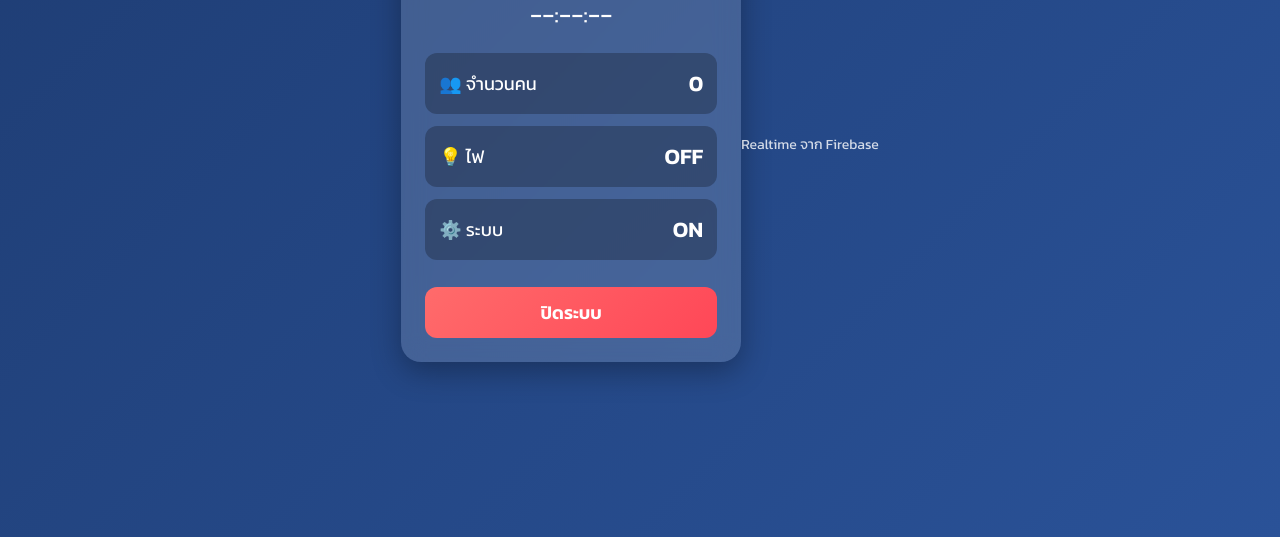
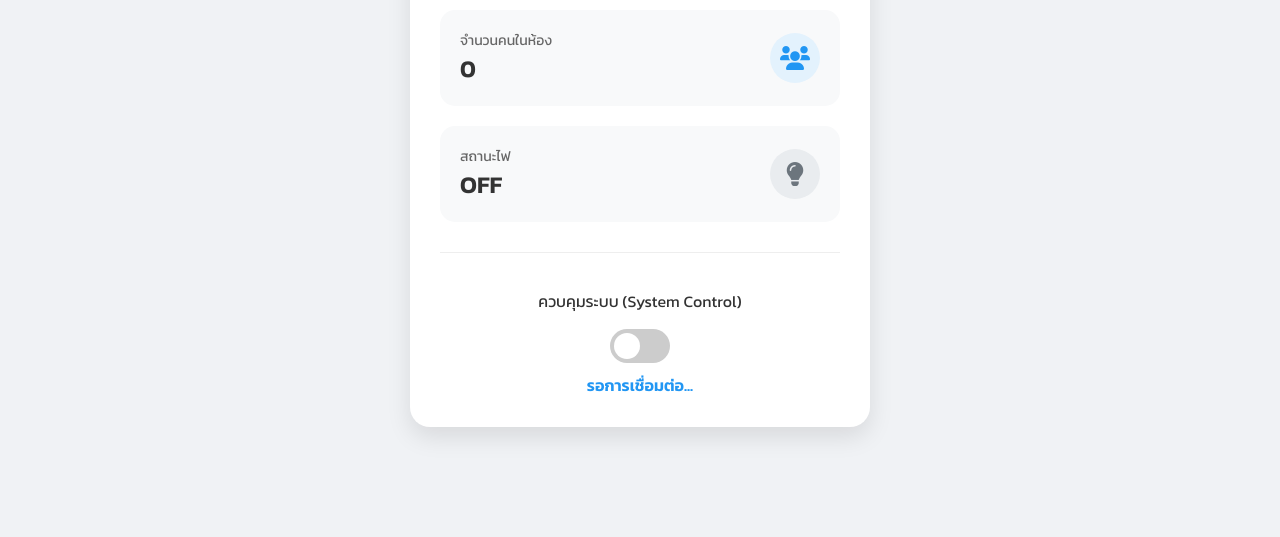
Before and after one commit to 68319090001-hue/pj3, a plain HTML site: page index.html in a window 1280 px wide. Shown: the part 263-800 px from the top of the page. Drawn offline with Linux system fonts and the light colour scheme; no server answers.

Commit message:
Update index.html

```diff
--- a/index.html
+++ b/index.html
@@ -1,185 +1,231 @@
 <!DOCTYPE html>
 <html lang="th">
 <head>
-  <meta charset="UTF-8" />
-  <title>Room Monitor</title>
-  <meta name="viewport" content="width=device-width, initial-scale=1.0" />
-
-  <!-- Google Font -->
+    <meta charset="UTF-8">
+    <meta name="viewport" content="width=device-width, initial-scale=1.0">
+    <title>Room Monitor & Control</title>
     <link href="https://fonts.googleapis.com/css2?family=Kanit:wght@300;400;600&display=swap" rel="stylesheet">
-
-  <!-- Firebase -->
-  <script src="https://www.gstatic.com/firebasejs/9.23.0/firebase-app-compat.js"></script>
-  <script src="https://www.gstatic.com/firebasejs/9.23.0/firebase-database-compat.js"></script>
+    <link rel="stylesheet" href="https://cdnjs.cloudflare.com/ajax/libs/font-awesome/6.0.0/css/all.min.css">
 
     <style>
-    * {
-      box-sizing: border-box;
+        body {
             font-family: 'Kanit', sans-serif;
-    }
-
-    body {
-      margin: 0;
-      min-height: 100vh;
+            background-color: #f0f2f5;
             display: flex;
             justify-content: center;
             align-items: center;
-      background: linear-gradient(135deg, #1e3c72, #2a5298);
-      color: #fff;
+            min-height: 100vh;
+            margin: 0;
+            color: #333;
         }
 
-    .card {
-      width: 340px;
-      background: rgba(255, 255, 255, 0.15);
-      backdrop-filter: blur(12px);
+        .container {
+            background: white;
+            width: 90%;
+            max-width: 400px;
+            padding: 30px;
             border-radius: 20px;
-      padding: 24px;
-      box-shadow: 0 10px 30px rgba(0,0,0,0.3);
+            box-shadow: 0 10px 25px rgba(0,0,0,0.1);
             text-align: center;
         }
 
-    h1 {
-      margin: 0 0 10px;
-      font-weight: 600;
-    }
+        h2 { margin-bottom: 20px; color: #444; }
 
-    .time {
-      font-size: 26px;
+        .status-card {
+            background: #f8f9fa;
+            border-radius: 15px;
+            padding: 20px;
             margin-bottom: 20px;
-    }
-
-    .status {
             display: flex;
             justify-content: space-between;
-      margin: 12px 0;
-      padding: 14px;
-      border-radius: 12px;
-      background: rgba(0,0,0,0.25);
             align-items: center;
         }
 
-    .label {
-      font-size: 18px;
+        .icon-box {
+            width: 50px;
+            height: 50px;
+            border-radius: 50%;
+            display: flex;
+            align-items: center;
+            justify-content: center;
+            font-size: 24px;
         }
 
-    .value {
-      font-size: 22px;
-      font-weight: 600;
+        .light-on { background-color: #fff3cd; color: #ffc107; box-shadow: 0 0 10px #ffc107; }
+        .light-off { background-color: #e9ecef; color: #6c757d; }
+
+        .data-value { font-size: 24px; font-weight: bold; }
+        .data-label { font-size: 14px; color: #666; }
+
+        .switch-container {
+            margin-top: 30px;
+            padding-top: 20px;
+            border-top: 1px solid #eee;
         }
 
-    .on {
-      color: #00ff9c;
+        /* Toggle Switch CSS */
+        .switch {
+            position: relative;
+            display: inline-block;
+            width: 60px;
+            height: 34px;
+        }
+        .switch input { opacity: 0; width: 0; height: 0; }
+        .slider {
+            position: absolute;
+            cursor: pointer;
+            top: 0; left: 0; right: 0; bottom: 0;
+            background-color: #ccc;
+            transition: .4s;
+            border-radius: 34px;
+        }
+        .slider:before {
+            position: absolute;
+            content: "";
+            height: 26px;
+            width: 26px;
+            left: 4px;
+            bottom: 4px;
+            background-color: white;
+            transition: .4s;
+            border-radius: 50%;
+        }
+        input:checked + .slider { background-color: #2196F3; }
+        input:checked + .slider:before { transform: translateX(26px); }
+
+        .system-status-text {
+            margin-top: 10px;
+            font-weight: bold;
+            color: #2196F3;
         }
 
-    .off {
-      color: #ff6b6b;
-    }
-
-    .footer {
-      margin-top: 15px;
-      font-size: 14px;
-      opacity: 0.8;
-    }
-      .toggle {
-      width: 100%;
-      margin-top: 15px;
-      padding: 12px;
-      border: none;
-      border-radius: 12px;
-      font-size: 18px;
-      font-weight: 600;
-      cursor: pointer;
-      background: linear-gradient(135deg, #ff6b6b, #ff4757);
-      color: #fff;
-      transition: 0.3s;
-    }
-
-    .toggle.on {
-      background: linear-gradient(135deg, #2ed573, #1e90ff);
-    }
-
-    .toggle:hover {
-      opacity: 0.85;
+        .time-display {
+            font-size: 1.2rem;
+            color: #555;
+            margin-bottom: 20px;
+            background: #eee;
+            padding: 5px 15px;
+            border-radius: 50px;
+            display: inline-block;
         }
     </style>
 </head>
 <body>
 
-  <div class="card">
-    <h1>สถานะห้อง</h1>
+    <div class="container">
+        <h2>ระบบควบคุมห้อง</h2>
 
-    <div class="time" id="time">--:--:--</div>
+        <div class="time-display" id="clock">00:00:00</div>
 
-    <div class="status">
-      <div class="label">👥 จำนวนคน</div>
-      <div class="value" id="people">0</div>
+        <div class="status-card">
+            <div style="text-align: left;">
+                <div class="data-label">จำนวนคนในห้อง</div>
+                <div class="data-value" id="peopleCount">0</div>
+            </div>
+            <div class="icon-box" style="background: #e3f2fd; color: #2196f3;">
+                <i class="fas fa-users"></i>
+            </div>
         </div>
 
-    <div class="status">
-      <div class="label">💡 ไฟ</div>
-      <div class="value" id="light">OFF</div>
+        <div class="status-card">
+            <div style="text-align: left;">
+                <div class="data-label">สถานะไฟ</div>
+                <div class="data-value" id="lightStatusText">OFF</div>
+            </div>
+            <div class="icon-box light-off" id="lightIcon">
+                <i class="fas fa-lightbulb"></i>
+            </div>
         </div>
 
-    <div class="status">
-      <div class="label">⚙️ ระบบ</div>
-      <div class="value" id="system">ON</div>
+        <div class="switch-container">
+            <p>ควบคุมระบบ (System Control)</p>
+            <label class="switch">
+                <input type="checkbox" id="systemToggle">
+                <span class="slider"></span>
+            </label>
+            <div class="system-status-text" id="systemText">รอการเชื่อมต่อ...</div>
+        </div>
     </div>
 
-    <button id="toggleSystem" class="toggle">ปิดระบบ</button>
-    </div>
-
-    <div class="footer">Realtime จาก Firebase</div>
-  </div>
+    <script src="https://www.gstatic.com/firebasejs/8.10.1/firebase-app.js"></script>
+    <script src="https://www.gstatic.com/firebasejs/8.10.1/firebase-database.js"></script>
 
     <script>
-    // ===== Firebase Config =====
+        // --- 1. การตั้งค่า Firebase (ใช้ค่าเดียวกับใน Arduino) ---
         const firebaseConfig = {
             apiKey: "AIzaSyAY7dNXGLfeirlYUR_clmcM0NSUFJibvGM",
             databaseURL: "https://led01-fed0f-default-rtdb.asia-southeast1.firebasedatabase.app/"
         };
+
+        // เริ่มต้น Firebase
         firebase.initializeApp(firebaseConfig);
         const db = firebase.database();
 
-    const peopleEl = document.getElementById('people');
-    const lightEl  = document.getElementById('light');
-    const systemEl = document.getElementById('system');
-    const toggleBtn = document.getElementById('toggleSystem');
-    const timeEl   = document.getElementById('time');
+        // อ้างอิง Path ใน Database
+        const peopleRef = db.ref('room/people');
+        const lightRef = db.ref('room/light');
+        const systemRef = db.ref('room/system'); // ใช้สำหรับสั่งงาน (Write)
 
-    // ===== Realtime Time =====
-    setInterval(() => {
-      const now = new Date();
-      timeEl.textContent = now.toLocaleTimeString('th-TH');
-    }, 1000);
+        // --- 2. ส่วนการอ่านค่า (Read) และแสดงผล ---
 
-    // ===== Firebase Listeners =====
-    db.ref('room/people').on('value', snap => {
-      peopleEl.textContent = snap.val() ?? 0;
+        // อ่านจำนวนคน
+        peopleRef.on('value', (snapshot) => {
+            const count = snapshot.val() || 0;
+            document.getElementById('peopleCount').innerText = count;
         });
 
-    db.ref('room/light').on('value', snap => {
-      const on = snap.val();
-      lightEl.textContent = on ? 'ON' : 'OFF';
-      lightEl.className = 'value ' + (on ? 'on' : 'off');
+        // อ่านสถานะไฟ
+        lightRef.on('value', (snapshot) => {
+            const isLightOn = snapshot.val();
+            const statusText = document.getElementById('lightStatusText');
+            const icon = document.getElementById('lightIcon');
+
+            if (isLightOn) {
+                statusText.innerText = "ON";
+                statusText.style.color = "#ffc107";
+                icon.className = "icon-box light-on";
+            } else {
+                statusText.innerText = "OFF";
+                statusText.style.color = "#6c757d";
+                icon.className = "icon-box light-off";
+            }
         });
 
-    db.ref('room/system_status').on('value', snap => {
-      const on = snap.val();
-      systemEl.textContent = on ? 'ON' : 'OFF';
-      systemEl.className = 'value ' + (on ? 'on' : 'off');
+        // อ่านสถานะสวิตช์ระบบ (เพื่อให้ปุ่มบนเว็บตรงกับ Database เสมอ)
+        systemRef.on('value', (snapshot) => {
+            const isSystemOn = snapshot.val();
+            const toggle = document.getElementById('systemToggle');
+            const label = document.getElementById('systemText');
 
-      toggleBtn.textContent = on ? 'ปิดระบบ' : 'เปิดระบบ';
-      toggleBtn.className = 'toggle ' + (on ? 'on' : '');
+            // อัปเดต UI โดยไม่ไปทริกเกอร์เหตุการณ์ click
+            toggle.checked = isSystemOn;
+
+            if (isSystemOn) {
+                label.innerText = "ระบบทำงาน (Active)";
+                label.style.color = "#2196F3";
+            } else {
+                label.innerText = "ปิดระบบ (Inactive)";
+                label.style.color = "#F44336";
+            }
         });
 
-    toggleBtn.addEventListener('click', () => {
-      const isOn = systemEl.textContent === 'ON';
-      db.ref('room/system_status').set(!isOn);
+        // --- 3. ส่วนการสั่งงาน (Write) ---
+
+        // เมื่อกดปุ่มสวิตช์
+        document.getElementById('systemToggle').addEventListener('change', function() {
+            // ส่งค่า true/false ไปยัง Firebase path 'room/system'
+            systemRef.set(this.checked);
         });
-      systemEl.textContent = on ? 'ON' : 'OFF';
-      systemEl.className = 'value ' + (on ? 'on' : 'off');
-    });
+
+        // --- 4. นาฬิกาดิจิตอล (เวลาปัจจุบันของเครื่องผู้ใช้) ---
+        function updateClock() {
+            const now = new Date();
+            const timeString = now.toLocaleTimeString('th-TH');
+            document.getElementById('clock').innerText = timeString;
+        }
+        setInterval(updateClock, 1000);
+        updateClock();
+
     </script>
-
 </body>
 </html>
```
Lines whose indentation alone changed are shown as unchanged.
